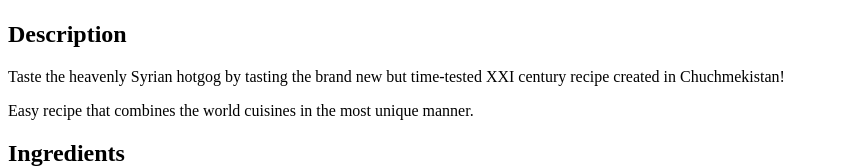
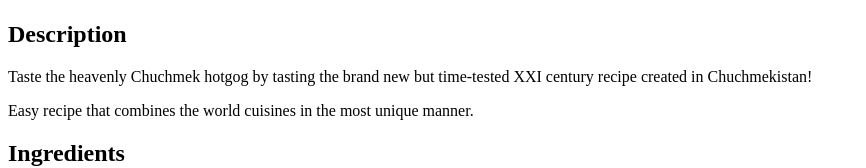
Before and after one commit to ikleveckas/odin-recipes, a plain HTML site: page recipes/hotdog.html in a window 1280 px wide. Shown: the part 534-702 px from the top of the page, without its empty margins (0-866 px from the left). Drawn offline with Linux system fonts and the light colour scheme.

Commit message:
updated hot dog description

```diff
--- a/recipes/hotdog.html
+++ b/recipes/hotdog.html
@@ -10,7 +10,7 @@
     <h1>Boiled Lasagna</h1>
     <img src="../images/hot-dog.jpg">
     <h2>Description</h2>
-    <p>Taste the heavenly Syrian hotgog by tasting the brand new but time-tested XXI century recipe created in Chuchmekistan!</p>
+    <p>Taste the heavenly Chuchmek hotgog by tasting the brand new but time-tested XXI century recipe created in Chuchmekistan!</p>
     <p>Easy recipe that combines the world cuisines in the most unique manner.</p>
     <h2>Ingredients</h2>
     <ul>
```
